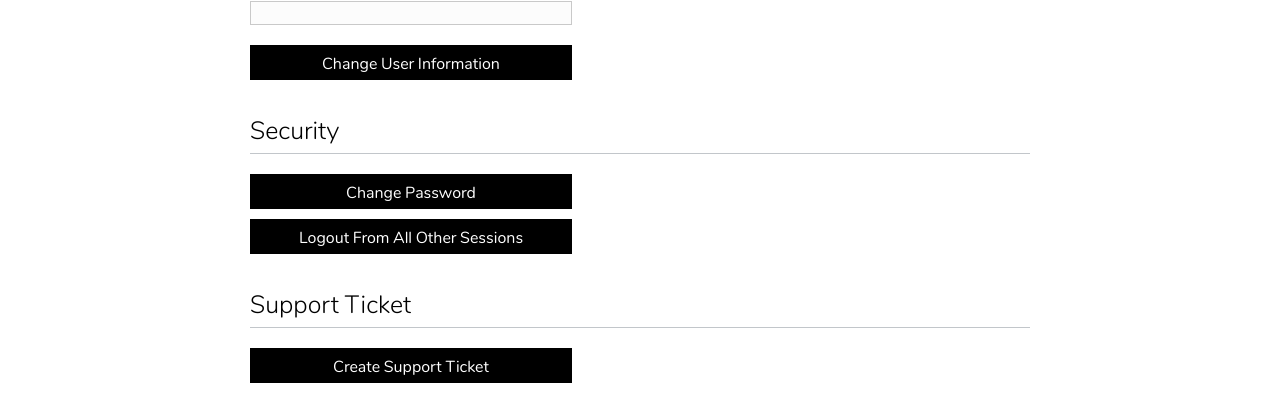
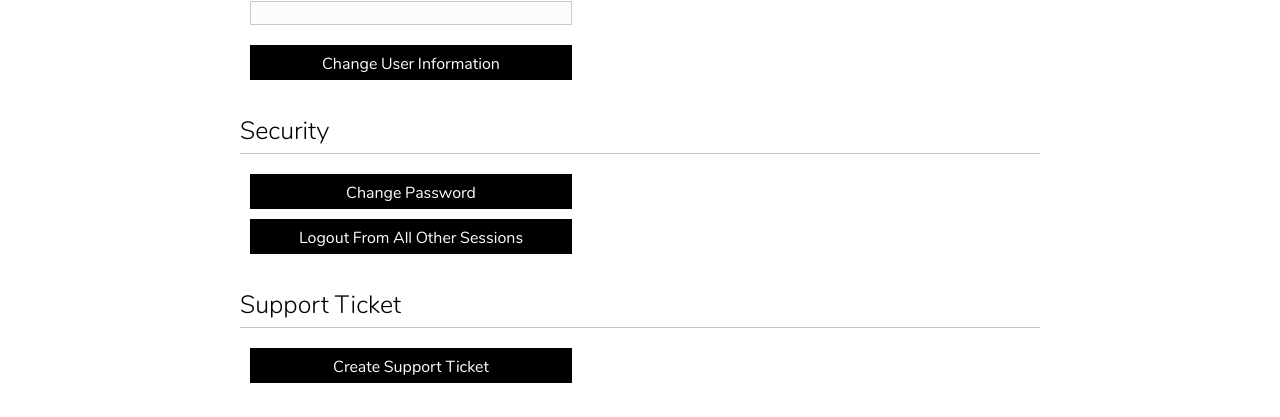
Before and after one commit to uniQon-kr/uniQon-Demo-Website, a Jekyll site: the page built from mypage.html, in a window 1280 px wide. Shown: the part 412-829 px from the top of the page. Built offline with Jekyll 4.4.1, drawn with Linux system fonts in a browser that asks for light colours; some web fonts are replaced.

Commit message:
design change, bookmark function restored, and login check for application

```diff
--- a/_sass/uniQon.scss
+++ b/_sass/uniQon.scss
@@ -1595,7 +1595,7 @@
 
     input {
       font-size: 14px;
-      width: 80vw;
+      width: 83vw;
       border: 1px solid #c9c9c9;
       background-color: #fcfcfc;
       @media screen and (min-width: 910px) {
--- a/application.html
+++ b/application.html
@@ -4,8 +4,9 @@
 permalink: /application
 ---
 
+<script src = '{{ site.baseurl }}/assets/js/loginCheck.js'></script>
+<script defer src = '{{ site.baseurl }}/assets/js/application.js'></script>
 <div class="application">
-  <script defer src = '{{ site.baseurl }}/assets/js/application.js'></script>
   <div class = "error" id = "noDocument">Document Not Found with Given ID</div>
   <div class = "error" id = "notReady">Document Not Yet Ready</div>
 	<div class="profile-wrapper">
--- a/assets/js/application.js
+++ b/assets/js/application.js
@@ -123,7 +123,6 @@
 }
 
 async function bookmark() {//checking for bookmark
-  if(localStorage.getItem("uniQonSignedIn") === "true"){ //display correct block of error
   const responseUrl = `https://api.uniqon.kr/document/application/` + localStorage.getItem('docID') + '/bookmark';
   const response = await fetch(responseUrl, {
       credentials: 'include',
@@ -140,7 +139,6 @@
       return;
     }
   }
-
   if(jsonResponse.userType === 'mentee'){
     if(!jsonResponse.bookmarked){
       document.getElementById("bookmarkAdd").style.display = "block";
@@ -149,7 +147,6 @@
     else{
       document.getElementById("bookmarkAdd").style.display = "none";
       document.getElementById("bookmarkDel").style.display = "block";
-      }
     }
   }
 }
@@ -200,6 +197,5 @@
   bookmark();
 }
 
+bookmark();
 loadMentor();
-
-bookmark();
--- a/assets/js/support-reply.js
+++ b/assets/js/support-reply.js
@@ -32,7 +32,6 @@
               'Content-Type': 'application/json'
           }
       });
-      console.log(request);
       const jsonResponse = await response.json();//error handling
       if(response.status === 401 || response.status === 403) {
         if(await renew()) {
--- a/mentor-form.html
+++ b/mentor-form.html
@@ -200,4 +200,5 @@
   </div>
 </div>
 
+
 -->
--- a/mypage.html
+++ b/mypage.html
@@ -7,7 +7,7 @@
 <script defer src = '{{ site.baseurl }}/assets/js/mypage.js'></script>
 <div class="mypage">
 	<p id="title">Hi! <p>
-	<div class="common section-wrapper">
+	<div class="section-wrapper">
 		<div class = "section-header">
 			<p class = "subtitle">Common User Profile</p>
 		</div>
@@ -32,11 +32,11 @@
 		</div>
 	</div>
 
-	<div class = "section-wrapper content" id = "security">
+	<div class = "section-wrapper " id = "security">
 		<div class = "section-header">
 			<p class = "subtitle">Security</p>
 		</div>
-		<div class = "content-paragraph">
+		<div class = "content content-paragraph">
 			<button class = "security-button"><a href = "{{ site.baseurl }}/changePassword">Change Password</a></button>
 			<button class = "security-button" onclick="allSignout()">Logout From All Other Sessions</button>
 			<div id = "signout-success">Signed Out from All Other Sessions</div>
@@ -85,7 +85,7 @@
 		<div class = "applications" id= "reviewDone"></div>
 	</div>
 
-	<div class = "section-wrapper content" id = "support-ticket">
+	<div class = "section-wrapper" id = "support-ticket">
 		<div class = "section-header">
 			<p class = "subtitle">Support Ticket</p>
 		</div>
@@ -93,6 +93,8 @@
 		</div>
 		<div class = "content-paragraph" id = "processing">
 		</div>
-		<button class = "security-button"><a href = "{{ site.baseurl }}/create-support-ticket">Create Support Ticket</a></button>
+		<div class = "content">
+			<button class = "security-button"><a href = "{{ site.baseurl }}/create-support-ticket">Create Support Ticket</a></button>
+		</div>
 	</div>
 </div>
```
Lines whose indentation alone changed are shown as unchanged.
